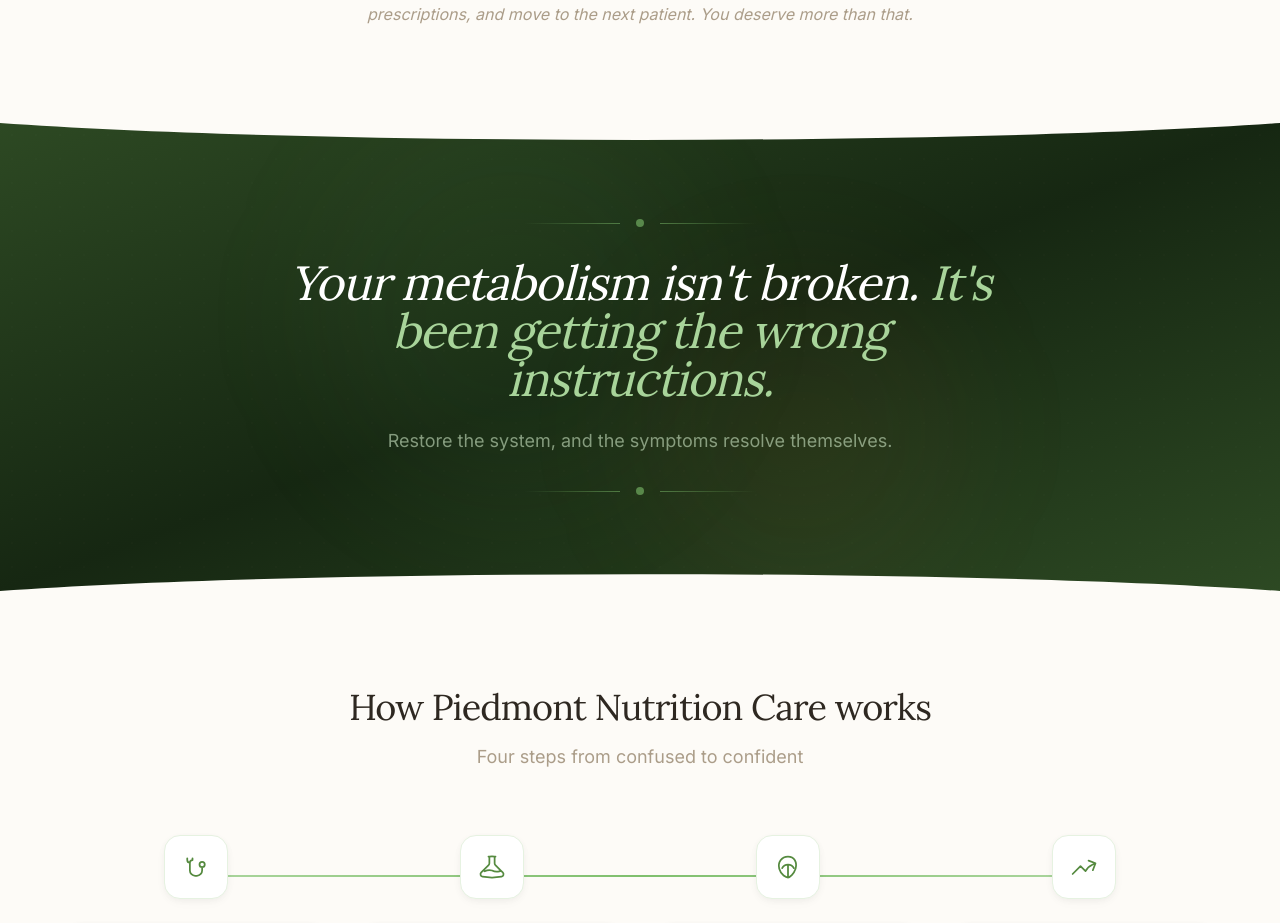
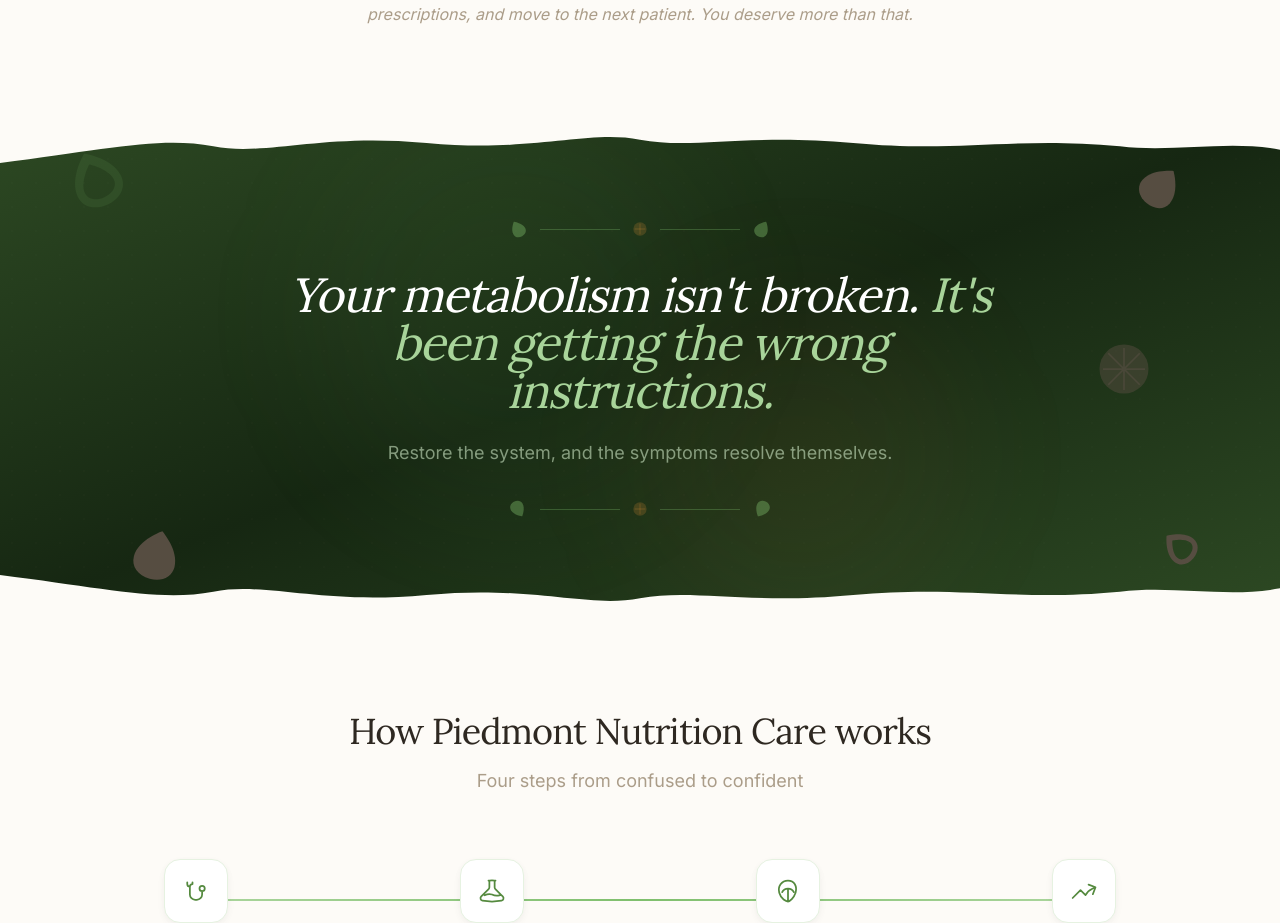
Before and after one commit to gizmoworkspace/piedmont-nutrition-care, a Next.js app: page / in a window 1280 px wide. Shown: the part 1605-2528 px from the top of the page. Built offline with nearby package versions, Linux system fonts and the light colour scheme.

Commit message:
Crosshead: replace wave dividers with organic leaf/citrus shapes and irregular edges

```diff
--- a/src/app/page.tsx
+++ b/src/app/page.tsx
@@ -199,12 +199,33 @@
         <div className="absolute top-0 left-1/4 w-96 h-96 bg-green-400/5 rounded-full blur-3xl" />
         <div className="absolute bottom-0 right-1/4 w-80 h-80 bg-amber-400/5 rounded-full blur-3xl" />
 
+        {/* Scattered leaf silhouettes */}
+        <svg className="absolute top-6 left-8 md:left-16 w-12 h-12 md:w-16 md:h-16 text-green-400/10 rotate-[-25deg]" viewBox="0 0 64 64" fill="currentColor">
+          <path d="M32 4C32 4 8 20 8 40c0 12 10 20 24 20s24-8 24-20C56 20 32 4 32 4zM32 52c-8 0-16-4-16-12 0-12 16-24 16-24s16 12 16 24c0 8-8 12-16 12z" />
+        </svg>
+        <svg className="absolute top-10 right-12 md:right-24 w-8 h-8 md:w-12 md:h-12 text-green-300/8 rotate-[40deg]" viewBox="0 0 64 64" fill="currentColor">
+          <path d="M32 4C32 4 8 20 8 40c0 12 10 20 24 20s24-8 24-20C56 20 32 4 32 4z" />
+        </svg>
+        <svg className="absolute bottom-8 left-16 md:left-32 w-10 h-10 md:w-14 md:h-14 text-amber-400/8 rotate-[15deg]" viewBox="0 0 64 64" fill="currentColor">
+          <path d="M32 4C32 4 8 20 8 40c0 12 10 20 24 20s24-8 24-20C56 20 32 4 32 4z" />
+        </svg>
+        <svg className="absolute bottom-12 right-8 md:right-20 w-8 h-8 md:w-10 md:h-10 text-green-400/6 rotate-[-50deg]" viewBox="0 0 64 64" fill="currentColor">
+          <path d="M32 4C32 4 8 20 8 40c0 12 10 20 24 20s24-8 24-20C56 20 32 4 32 4zM32 52c-8 0-16-4-16-12 0-12 16-24 16-24s16 12 16 24c0 8-8 12-16 12z" />
+        </svg>
+        {/* Small citrus slice accent */}
+        <svg className="absolute top-1/2 -translate-y-1/2 right-[10%] w-10 h-10 md:w-14 md:h-14 text-amber-400/8 hidden md:block" viewBox="0 0 64 64" fill="currentColor">
+          <circle cx="32" cy="32" r="28" fillOpacity="0.5" />
+          <path d="M32 8v48M8 32h48M14 14l36 36M50 14L14 50" stroke="currentColor" strokeWidth="2" fill="none" opacity="0.6" />
+        </svg>
+
         <div className="container-wide relative z-10">
-          {/* Decorative line above */}
-          <div className="flex items-center justify-center gap-4 mb-8">
-            <div className="h-px w-16 md:w-24 bg-gradient-to-r from-transparent to-green-400/50" />
-            <div className="w-2 h-2 rounded-full bg-green-400/60" />
-            <div className="h-px w-16 md:w-24 bg-gradient-to-l from-transparent to-green-400/50" />
+          {/* Leaf divider above */}
+          <div className="flex items-center justify-center gap-3 mb-8">
+            <svg className="w-5 h-5 text-green-400/40 rotate-[-30deg]" viewBox="0 0 24 24" fill="currentColor"><path d="M12 2C12 2 4 8 4 15c0 4.5 3.5 7 8 7s8-2.5 8-7C20 8 12 2 12 2z" /></svg>
+            <div className="h-px w-12 md:w-20 bg-green-400/30" />
+            <svg className="w-4 h-4 text-amber-400/40" viewBox="0 0 24 24" fill="currentColor"><circle cx="12" cy="12" r="10" fillOpacity="0.5" /><path d="M12 4v16M4 12h16" stroke="currentColor" strokeWidth="1.5" fill="none" opacity="0.6" /></svg>
+            <div className="h-px w-12 md:w-20 bg-green-400/30" />
+            <svg className="w-5 h-5 text-green-400/40 rotate-[30deg]" viewBox="0 0 24 24" fill="currentColor"><path d="M12 2C12 2 4 8 4 15c0 4.5 3.5 7 8 7s8-2.5 8-7C20 8 12 2 12 2z" /></svg>
           </div>
 
           <AnimateOnScroll animation="scale-up">
@@ -221,23 +242,26 @@
             </p>
           </AnimateOnScroll>
 
-          {/* Decorative line below */}
-          <div className="flex items-center justify-center gap-4 mt-8">
-            <div className="h-px w-16 md:w-24 bg-gradient-to-r from-transparent to-green-400/50" />
-            <div className="w-2 h-2 rounded-full bg-green-400/60" />
-            <div className="h-px w-16 md:w-24 bg-gradient-to-l from-transparent to-green-400/50" />
+          {/* Leaf divider below */}
+          <div className="flex items-center justify-center gap-3 mt-8">
+            <svg className="w-5 h-5 text-green-400/40 rotate-[150deg]" viewBox="0 0 24 24" fill="currentColor"><path d="M12 2C12 2 4 8 4 15c0 4.5 3.5 7 8 7s8-2.5 8-7C20 8 12 2 12 2z" /></svg>
+            <div className="h-px w-12 md:w-20 bg-green-400/30" />
+            <svg className="w-4 h-4 text-amber-400/40" viewBox="0 0 24 24" fill="currentColor"><circle cx="12" cy="12" r="10" fillOpacity="0.5" /><path d="M12 4v16M4 12h16" stroke="currentColor" strokeWidth="1.5" fill="none" opacity="0.6" /></svg>
+            <div className="h-px w-12 md:w-20 bg-green-400/30" />
+            <svg className="w-5 h-5 text-green-400/40 rotate-[-150deg]" viewBox="0 0 24 24" fill="currentColor"><path d="M12 2C12 2 4 8 4 15c0 4.5 3.5 7 8 7s8-2.5 8-7C20 8 12 2 12 2z" /></svg>
           </div>
         </div>
 
-        {/* Section divider curves */}
-        <div className="absolute top-0 left-0 right-0">
-          <svg viewBox="0 0 1200 40" preserveAspectRatio="none" className="block w-full h-[20px] md:h-[30px] rotate-180">
-            <path d="M0,40 C300,10 900,10 1200,40 L1200,40 L0,40 Z" fill="#FDFBF7" />
+        {/* Top edge: organic leaf silhouettes instead of wave */}
+        <div className="absolute top-0 left-0 right-0 overflow-hidden">
+          <svg viewBox="0 0 1200 60" preserveAspectRatio="none" className="block w-full h-[30px] md:h-[40px]" fill="#FDFBF7">
+            <path d="M0,60 C100,40 150,20 200,35 C250,50 300,15 400,30 C500,45 550,10 600,25 C650,40 700,15 800,30 C900,45 950,20 1050,35 C1100,45 1150,25 1200,40 L1200,0 L0,0 Z" />
           </svg>
         </div>
-        <div className="absolute bottom-0 left-0 right-0">
-          <svg viewBox="0 0 1200 40" preserveAspectRatio="none" className="block w-full h-[20px] md:h-[30px]">
-            <path d="M0,40 C300,10 900,10 1200,40 L1200,40 L0,40 Z" fill="#FDFBF7" />
+        {/* Bottom edge: organic leaf silhouettes instead of wave */}
+        <div className="absolute bottom-0 left-0 right-0 overflow-hidden">
+          <svg viewBox="0 0 1200 60" preserveAspectRatio="none" className="block w-full h-[30px] md:h-[40px]" fill="#FDFBF7">
+            <path d="M0,0 C100,20 150,40 200,25 C250,10 300,45 400,30 C500,15 550,50 600,35 C650,20 700,45 800,30 C900,15 950,40 1050,25 C1100,15 1150,35 1200,20 L1200,60 L0,60 Z" />
           </svg>
         </div>
       </section>
```
